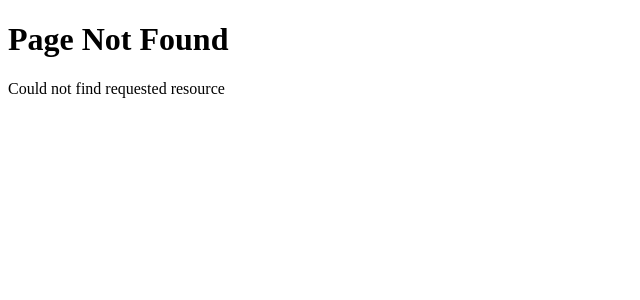
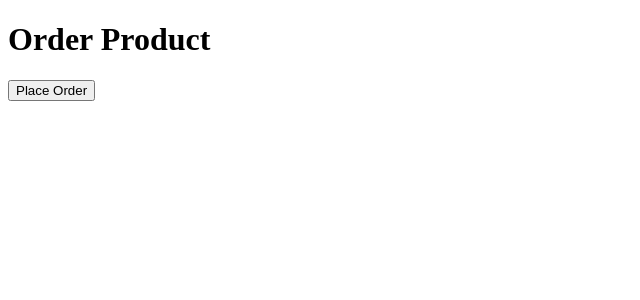
Before and after one commit to salahvk/language_research_lab, a Next.js app in the folder React/next js/demo_app/: page /order-product in a window 1280 px wide. Before the commit this address had no page. Shown: the top 300 px of the page, without its empty margins (0-640 px from the left). Built offline with nearby package versions, Linux system fonts and the light colour scheme.

Commit message:
navigating programatically

```diff
--- /dev/null
+++ b/React/next js/demo_app/src/app/order-product/page.tsx
@@ -0,0 +1,17 @@
+"use client";
+import { useRouter } from "next/navigation";
+
+
+export default function OrderProduct(){
+    const router = useRouter();
+    const handleClick =()=>{
+    console.log("Placing Your order");
+    router.push("/");
+    }
+    return (
+        <>
+        <h1>Order Product</h1>
+        <button onClick={handleClick}>Place Order</button>
+        </>
+    );
+}
```
